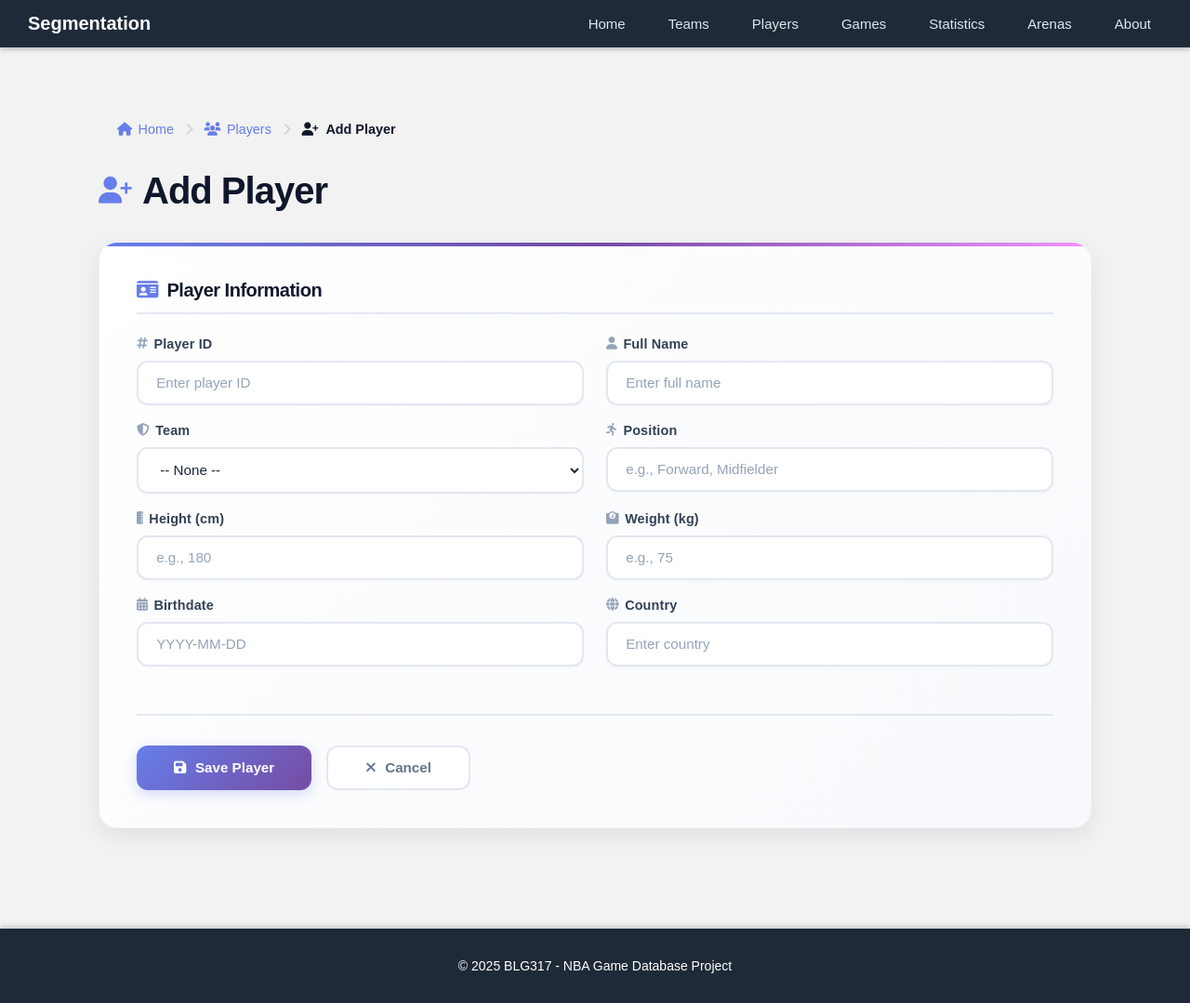
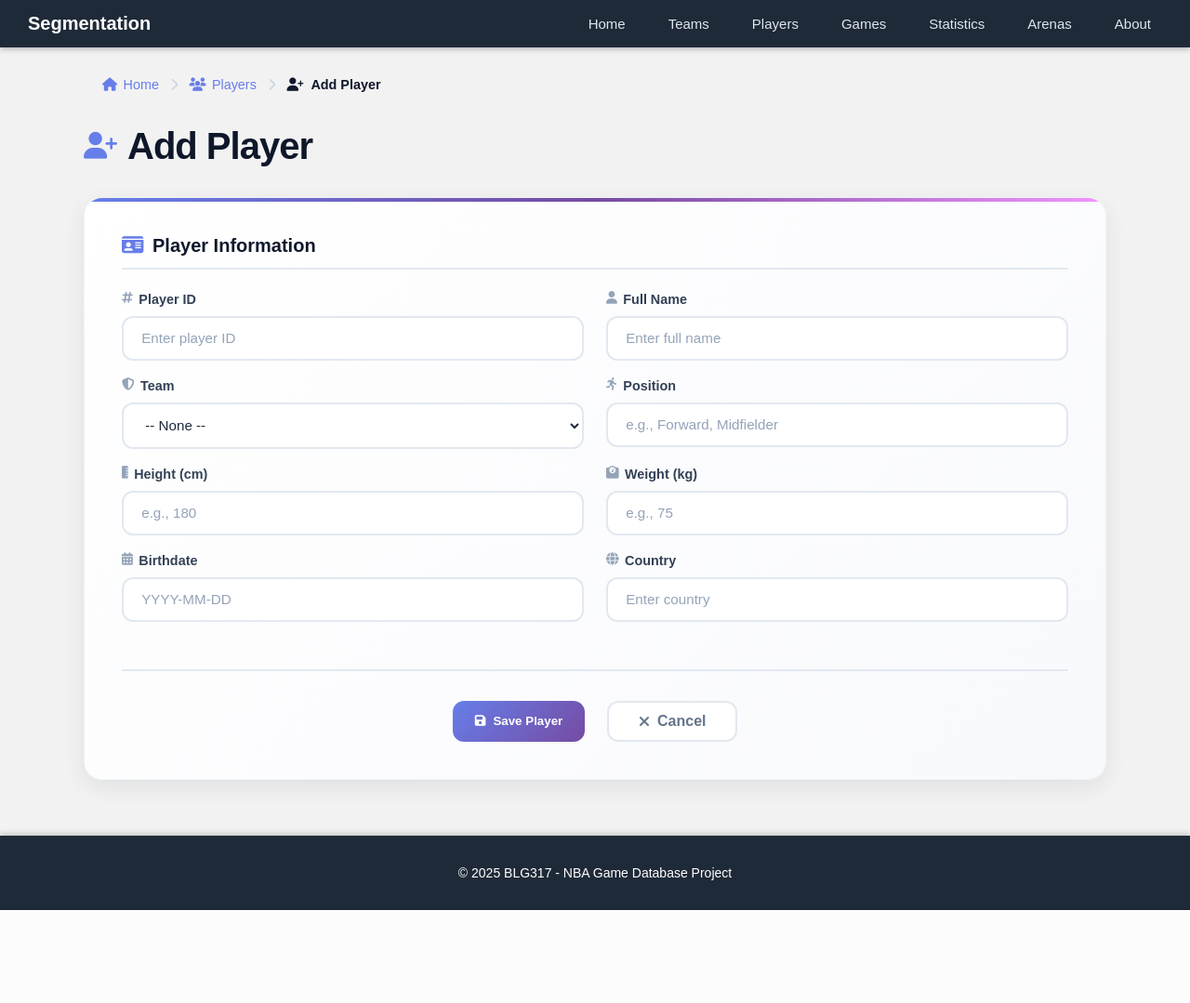
Before and after one commit to wfatih/blg317e, a Flask app: page /players/add in a window 1280 px wide. Shown: the whole page at 93% size. After the commit the page ends 979 px from the top, so only its background shows below. Run offline with Flask 3, Linux system fonts and the light colour scheme; data that the repository does not hold is empty.

Commit message:
pagination eklendi, styling hataları düzeltildi

```diff
--- a/routes/players_routes.py
+++ b/routes/players_routes.py
@@ -15,7 +15,7 @@ def players_page():
     team = request.args.get("team", "").strip()
     name = request.args.get("name", "").strip()
     page = int(request.args.get("page", 1))  # default page = 1
-    per_page = 20
+    per_page = 15
 
     # Base query
     query = """
@@ -105,7 +105,7 @@ def add_player():
     }
 
     return render_template(
-        "players_form.html",
+        "players/players_form.html",
         title="Add Player",
         player=empty_player,
         teams=teams
@@ -150,7 +150,7 @@ def edit_player(pid):
         return redirect("/players")
 
     return render_template(
-        "players_form.html",
+        "players/players_form.html",
         title="Edit Player",
         player=player,
         teams=teams
--- a/static/players/form-css/actions.css
+++ b/static/players/form-css/actions.css
@@ -1,55 +1,82 @@
-.form-actions {
+.form-container .form-actions {
     display: flex;
-    gap: 1rem;
+    justify-content: center;
+    align-items: center;
+    gap: 1.5rem;
     margin-top: 2rem;
     padding-top: 2rem;
     border-top: 2px solid #e2e8f0;
 }
 
-.btn-primary-gradient {
+.form-container .btn-primary-gradient {
     background: linear-gradient(135deg, #667eea 0%, #764ba2 100%);
     color: white;
-    padding: 0.85rem 2.5rem;
+    padding: 0.75rem 1.5rem;
     border-radius: 12px;
     font-weight: 600;
     border: none;
     display: inline-flex;
     align-items: center;
-    gap: 0.6rem;
+    justify-content: center;
+    gap: 0.5rem;
     transition: all .3s ease;
+    cursor: pointer;
+    min-width: 140px;
+    height: 44px;
+    box-sizing: border-box;
 }
 
-.btn-primary-gradient:hover {
+.form-container .btn-primary-gradient:hover {
     transform: translateY(-2px);
     box-shadow: 0 8px 20px rgba(102, 126, 234, 0.4);
 }
 
-.btn-secondary {
+.form-container .btn-secondary {
     border: 2px solid #e2e8f0;
-    padding: 0.85rem 2.5rem;
+    padding: 0.75rem 1.5rem;
     border-radius: 12px;
     font-weight: 600;
     color: #64748b;
     display: inline-flex;
     align-items: center;
+    justify-content: center;
+    gap: 0.5rem;
     transition: all .3s ease;
+    text-decoration: none;
+    cursor: pointer;
+    min-width: 140px;
+    height: 44px;
+    background: white;
+    box-sizing: border-box;
+    line-height: 1;
+    font-size: 1rem;
 }
 
-.btn-secondary:hover {
+.form-container .btn-secondary:hover {
     background: #f8fafc;
     border-color: #cbd5e1;
     transform: translateY(-1px);
     box-shadow: 0 4px 12px rgba(0,0,0,0.08);
+    color: #475569;
+}
+
+/* Cancel butonunun boyutunu sabitlemek için ekstra spesifik kural */
+.form-container .form-actions .btn-secondary {
+    max-width: 140px;
+    max-height: 44px;
+    width: auto !important;
+    height: 44px !important;
 }
 
 @media (max-width: 768px) {
-    .form-actions {
+    .form-container .form-actions {
         flex-direction: column;
     }
 
-    .btn-primary-gradient,
-    .btn-secondary {
+    .form-container .btn-primary-gradient,
+    .form-container .btn-secondary {
         width: 100%;
-        justify-content: center;
+        min-width: unset;
+        max-width: 100%;
     }
 }
--- a/static/players/form-css/breadcrumb.css
+++ b/static/players/form-css/breadcrumb.css
@@ -1,8 +1,8 @@
-.breadcrumb-wrapper {
+.form-container .breadcrumb-wrapper {
     margin-bottom: 1.5rem;
 }
 
-.breadcrumb {
+.form-container .breadcrumb {
     display: flex;
     align-items: center;
     gap: 0.5rem;
@@ -11,7 +11,7 @@
     flex-wrap: wrap;
 }
 
-.breadcrumb-item {
+.form-container .breadcrumb-item {
     display: flex;
     align-items: center;
     gap: 0.5rem;
@@ -19,7 +19,7 @@
     font-weight: 500;
 }
 
-.breadcrumb-item a {
+.form-container .breadcrumb-item a {
     color: #667eea;
     text-decoration: none;
     transition: all 0.2s ease;
@@ -28,18 +28,18 @@
     gap: 0.4rem;
 }
 
-.breadcrumb-item a:hover {
+.form-container .breadcrumb-item a:hover {
     color: #5568d3;
     text-decoration: underline;
 }
 
-.breadcrumb-separator {
+.form-container .breadcrumb-separator {
     color: #cbd5e1;
     font-size: 0.85rem;
     margin: 0 0.25rem;
 }
 
-.breadcrumb-item.active {
+.form-container .breadcrumb-item.active {
     color: #0f172a;
     font-weight: 600;
 }
--- a/static/players/form-css/card.css
+++ b/static/players/form-css/card.css
@@ -1,4 +1,4 @@
-.form-card {
+.form-container .form-card {
     background: linear-gradient(135deg, #ffffff 0%, #f8f9fc 100%);
     padding: 2.5rem;
     border-radius: 20px;
@@ -8,7 +8,7 @@
     overflow: hidden;
 }
 
-.form-card::before {
+.form-container .form-card::before {
     content: '';
     position: absolute;
     top: 0;
@@ -18,7 +18,7 @@
     background: linear-gradient(90deg, #667eea 0%, #764ba2 50%, #f093fb 100%);
 }
 
-.section-title {
+.form-container .section-title {
     font-size: 1.25rem;
     font-weight: 700;
     color: #0f172a;
@@ -30,13 +30,13 @@
     gap: 0.6rem;
 }
 
-.section-title i {
+.form-container .section-title i {
     color: #667eea;
     font-size: 1.3rem;
 }
 
 @media (max-width: 768px) {
-    .form-card {
+    .form-container .form-card {
         padding: 1.8rem 1.5rem;
     }
 }
--- a/static/players/form-css/header.css
+++ b/static/players/form-css/header.css
@@ -1,11 +1,11 @@
-.page-header {
+.form-container .page-header {
     display: flex;
     justify-content: space-between;
     align-items: center;
     margin-bottom: 2rem;
 }
 
-.page-header h2 {
+.form-container .page-header h2 {
     font-size: 2.5rem;
     color: #0f172a;
     font-weight: 700;
@@ -15,13 +15,13 @@
     letter-spacing: -0.025em;
 }
 
-.page-header h2 i {
+.form-container .page-header h2 i {
     color: #667eea;
     font-size: 1.8rem;
 }
 
 @media (max-width: 768px) {
-    .page-header {
+    .form-container .page-header {
         flex-direction: column;
         align-items: flex-start;
         gap: 1rem;
--- a/static/players/form-css/inputs.css
+++ b/static/players/form-css/inputs.css
@@ -1,4 +1,4 @@
-.form-label {
+.form-container .form-label {
     font-weight: 600;
     margin-bottom: .6rem;
     color: #334155;
@@ -7,13 +7,13 @@
     gap: 0.4rem;
 }
 
-.form-label i {
+.form-container .form-label i {
     color: #94a3b8;
     font-size: 0.85rem;
 }
 
-.form-control,
-.form-select {
+.form-container .form-control,
+.form-container .form-select {
     width: 100%;
     border-radius: 12px;
     border: 2px solid #e2e8f0;
@@ -23,41 +23,53 @@
     background: white;
     color: #1e293b;
     font-weight: 500;
+    box-sizing: border-box;
 }
 
-.form-control:focus,
-.form-select:focus {
+.form-container .form-control:focus,
+.form-container .form-select:focus {
     border-color: #667eea;
     box-shadow: 0 0 0 4px rgba(102, 126, 234, 0.1);
+    outline: none;
 }
 
-.form-control::placeholder {
+.form-container .form-control::placeholder {
     color: #94a3b8;
 }
 
-.form-control[readonly] {
+.form-container .form-control[readonly] {
     background: #f1f5f9;
     color: #64748b;
     cursor: not-allowed;
 }
 
-.row {
+.form-container .row {
     display: flex;
     flex-wrap: wrap;
     margin: 0 -0.75rem;
 }
 
-.row.g-3 > * {
+.form-container .row.g-3 > * {
     padding: 0 0.75rem;
     margin-bottom: 1.2rem;
+    box-sizing: border-box;
 }
 
-.col-md-6 {
-    width: 50%;
+.form-container .col-md-6 {
+    flex: 0 0 50%;
+    max-width: 50%;
+    box-sizing: border-box;
 }
 
 @media (max-width: 768px) {
-    .col-md-6 {
-        width: 100%;
+    .form-container .col-md-6 {
+        flex: 0 0 100%;
+        max-width: 100%;
     }
 }
+
+.form-container {
+    width: 100%;
+    max-width: 1100px;
+    margin: 0 auto;
+}
--- a/templates/players/players_form.html
+++ b/templates/players/players_form.html
@@ -1,15 +1,13 @@
 {% extends "base.html" %}
 {% block content %}
 
-<link rel="stylesheet" href="{{ url_for('static', filename='css/players/form-css/breadcrumb.css') }}">
-<link rel="stylesheet" href="{{ url_for('static', filename='css/players/form-css/header.css') }}">
-<link rel="stylesheet" href="{{ url_for('static', filename='css/players/form-css/card.css') }}">
-<link rel="stylesheet" href="{{ url_for('static', filename='css/players/form-css/inputs.css') }}">
-<link rel="stylesheet" href="{{ url_for('static', filename='css/players/form-css/actions.css') }}">
+<link rel="stylesheet" href="{{ url_for('static', filename='players/form-css/breadcrumb.css') }}">
+<link rel="stylesheet" href="{{ url_for('static', filename='players/form-css/header.css') }}">
+<link rel="stylesheet" href="{{ url_for('static', filename='players/form-css/card.css') }}">
+<link rel="stylesheet" href="{{ url_for('static', filename='players/form-css/inputs.css') }}">
+<link rel="stylesheet" href="{{ url_for('static', filename='players/form-css/actions.css') }}">
 
 <div class="form-container">
-
-    {% include "players/form-components/form_css.html" %}
 
     {% include "players/form-components/breadcrumb.html" %}
 
```
Also changed, not shown: 2 other files.
